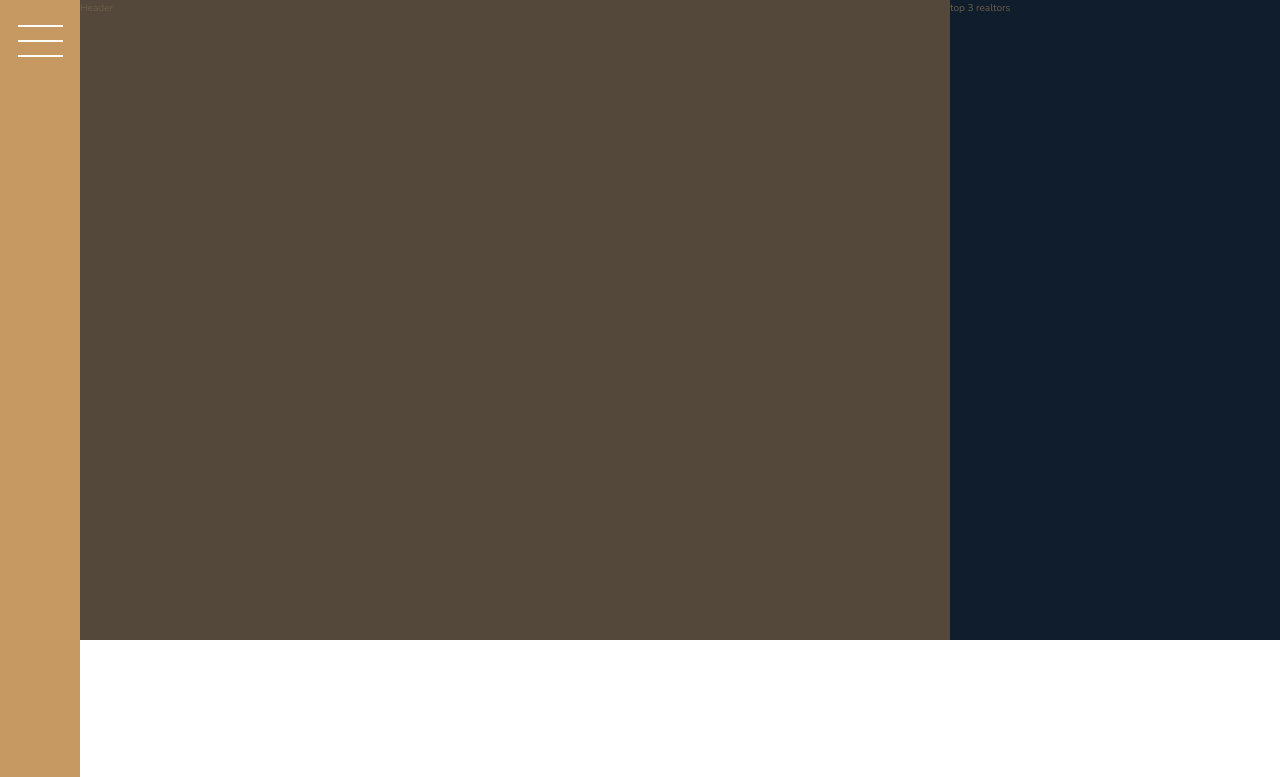
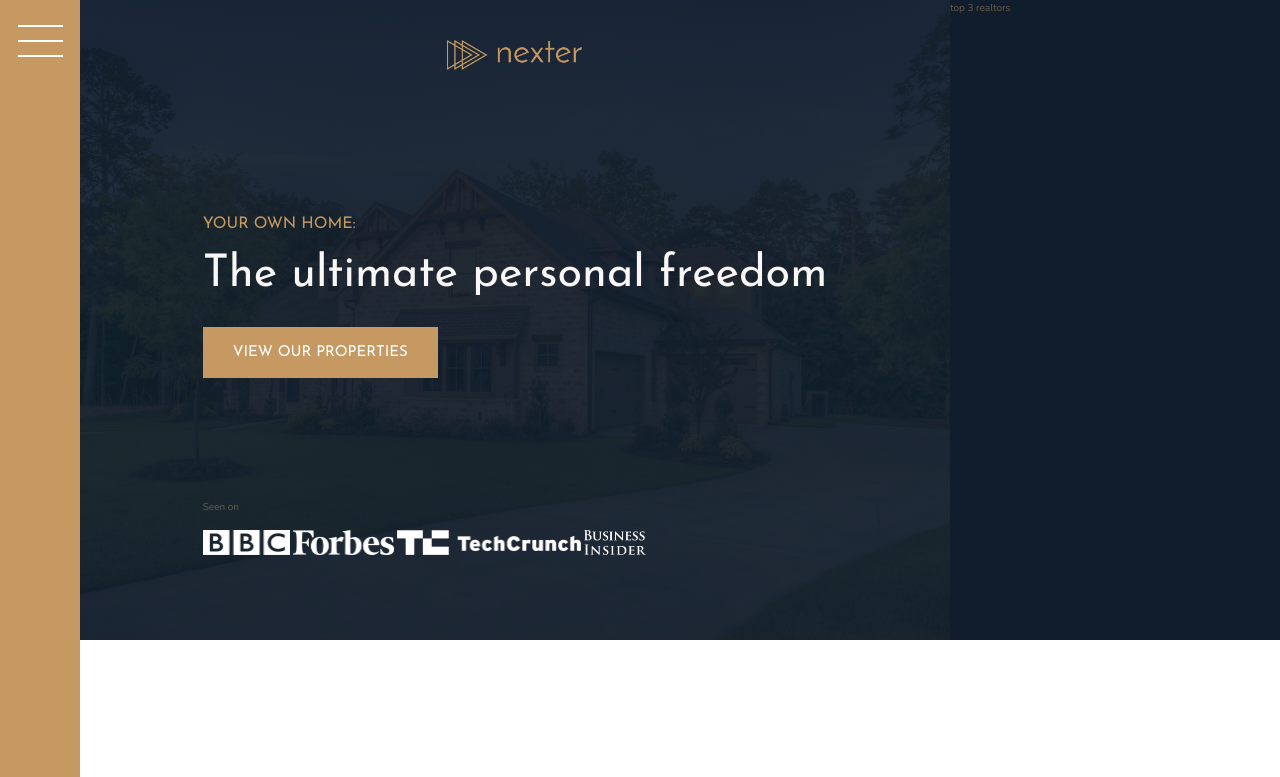
Before and after one commit to bhnprksh222/Nexter, a website: page index.html in a window 1280 px wide. Shown: the top 777 px of the page. Drawn offline with nearby package versions, Linux system fonts and the light colour scheme.

Commit message:
Added some content to header and few adjustments.

```diff
--- a/index.html
+++ b/index.html
@@ -17,7 +17,17 @@
        </div>
 
        <header class="header">
-           Header
+            <img src="img/logo.png" alt="Nexter logo" class="header__logo">
+            <h3 class="heading-3">Your own home:</h3>
+            <h1 class="heading-1">The ultimate personal freedom</h1>
+            <button class="btn header__btn">View our properties</button>
+            <div class="header__seenon-text">Seen on</div>
+            <div class="header__seenon-logos">
+                <img src="img/logo-bbc.png" alt="Seen on logo 1">
+                <img src="img/logo-forbes.png" alt="Seen on logo 2">
+                <img src="img/logo-techcrunch.png" alt="Seen on logo 3">
+                <img src="img/logo-bi.png" alt="Seen on logo 4">
+            </div>
        </header>
 
        <div class="realtors">
--- a/sass/_header.scss
+++ b/sass/_header.scss
@@ -1,4 +1,38 @@
 .header {
     background-color: $color-grey-dark-1;
     grid-column: full-start / col-end 6;
+    background-image: linear-gradient(rgba($color-secondary, 0.93),
+                                    rgba($color-secondary, 0.93)),
+                                    url(../img/hero.jpeg);
+    background-size: cover;
+    background-position: center;
+    padding: 8rem;
+    padding-top: 4rem;
+
+    display: grid;
+    grid-template-rows: 1fr min-content 6rem 1fr;
+    grid-template-columns: max-content;
+    grid-row-gap: 1.5rem;
+    justify-content: center;
+
+    &__logo {
+        height: 3rem;
+        justify-self: center;
+    }
+
+    &__btn {
+        align-self: start;
+        justify-self: start;
+    }
+
+    &__seenon-text {
+
+    }
+
+    &__seenon-logos {
+
+        img {
+            height: 2.5rem;
+        }
+    }
 }
--- a/sass/_typography.scss
+++ b/sass/_typography.scss
@@ -5,6 +5,9 @@
 
 .heading-1 {
     @extend %heading;
+    font-size: 4.5rem;
+    color: $color-grey-light-1;
+    line-height: 1;
 }
 
 .heading-2 {
```
Also changed, not shown: css/style.css.
